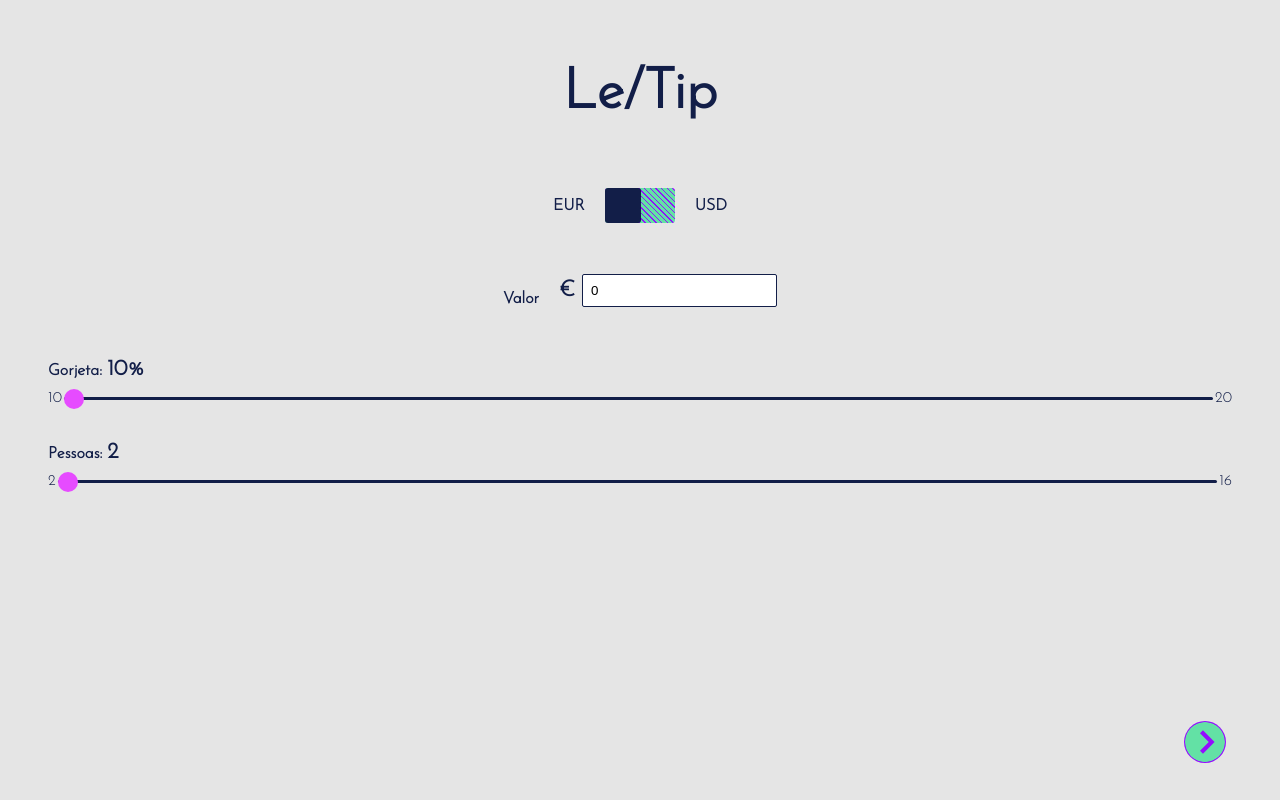
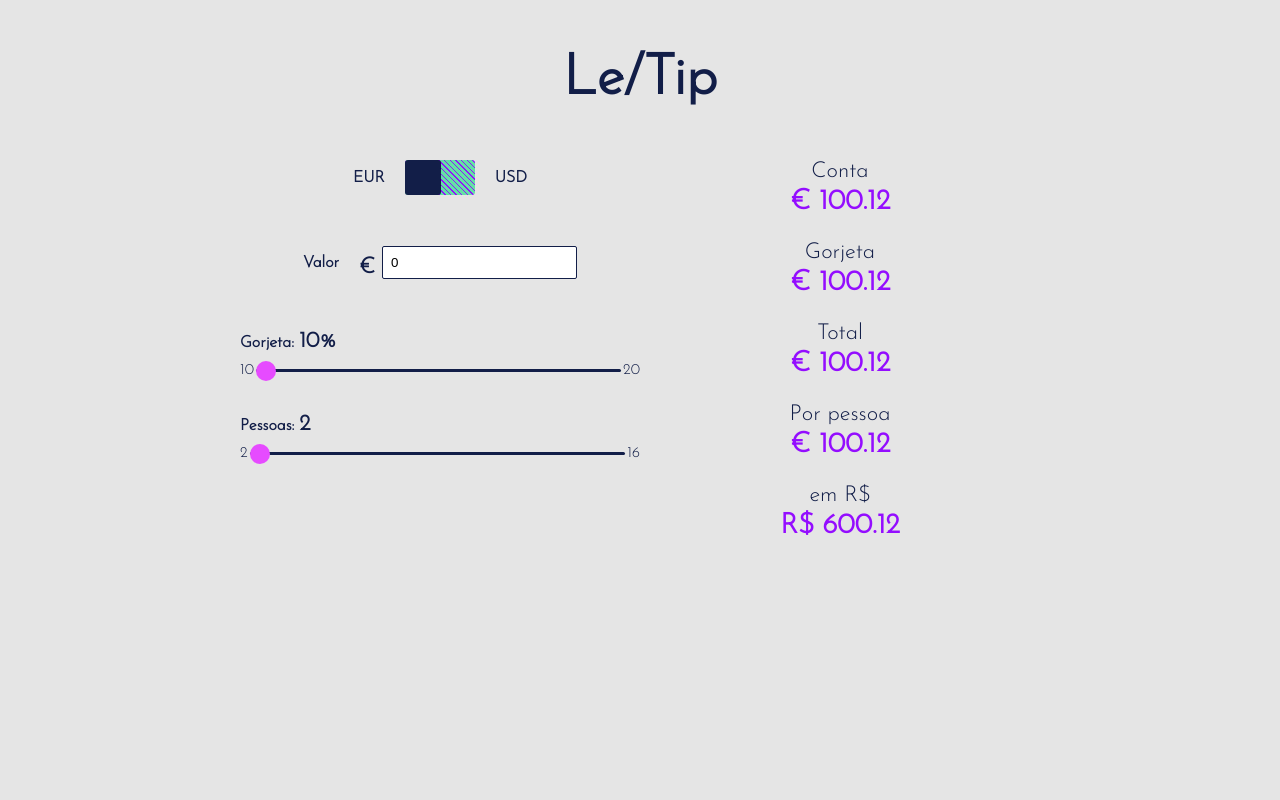
Before and after one commit to euguilhermegirardi/expense-conversion, a Vue app: page / in a window 1280 px wide. Built offline with nearby package versions, Linux system fonts and the light colour scheme.

Commit message:
set homeView responsive

```diff
--- a/src/views/HomeView.vue
+++ b/src/views/HomeView.vue
@@ -7,13 +7,24 @@
   name: "HomeView",
   data() {
     return {
-      resultPanel: false,
+      togglePanel: true,
+      isMobile: false,
     }
   },
   methods: {
-    handleChangePanel() {
-      this.resultPanel = !this.resultPanel
+    togglePanels() {
+      this.togglePanel = !this.togglePanel
     },
+    updateLayout() {
+      this.isMobile = window.innerWidth <= 768
+    },
+  },
+  mounted() {
+    this.updateLayout()
+    window.addEventListener("resize", this.updateLayout)
+  },
+  beforeDestroy() {
+    window.removeEventListener("resize", this.updateLayout)
   },
 }
 </script>
@@ -25,20 +36,33 @@
     </header>
 
     <main class="home__content">
-      <InputPanel v-if="!resultPanel" />
-      <ResultPanel v-else />
+      <div
+        class="home__panel-container"
+        id="panel1"
+        v-show="togglePanel || !isMobile"
+      >
+        <InputPanel />
+      </div>
+      <div
+        class="home__panel-container"
+        id="panel2"
+        v-show="!togglePanel || !isMobile"
+      >
+        <ResultPanel />
+      </div>
     </main>
 
     <footer class="home__footer">
       <button
-        @click="handleChangePanel"
+        class="home__button"
         type="button"
-        class="home__button"
+        v-show="isMobile"
+        @click="togglePanels"
       >
         <svg
           :class="[
             'home__icon',
-            resultPanel ? 'home__icon--opposite' : '',
+            togglePanel ? 'home__icon--opposite' : '',
           ]"
           xmlns="http://www.w3.org/2000/svg"
           width="40"
@@ -61,7 +85,11 @@
   align-items: center;
   justify-content: center;
   min-height: 100vh;
-  padding: 0 3rem;
+  padding: 0 2rem;
+
+  @media (min-width: 768px) {
+    padding: 0 15rem;
+  }
 
   &__header {
     flex: 2;
@@ -81,6 +109,12 @@
     display: flex;
     justify-content: center;
     width: 100%;
+  }
+
+  &__panel-container {
+    @media (min-width: 768px) {
+      flex: 1;
+    }
   }
 
   &__footer {
@@ -114,5 +148,20 @@
     -o-transform: rotate(180deg);
     transform: rotate(180deg);
   }
+
+  @media (max-width: 768px) {
+    .home__content {
+      flex-direction: column;
+    }
+  }
+
+  @media (min-width: 769px) {
+    .home__content {
+      flex-direction: row;
+    }
+    .home__button {
+      display: none;
+    }
+  }
 }
 </style>
```
